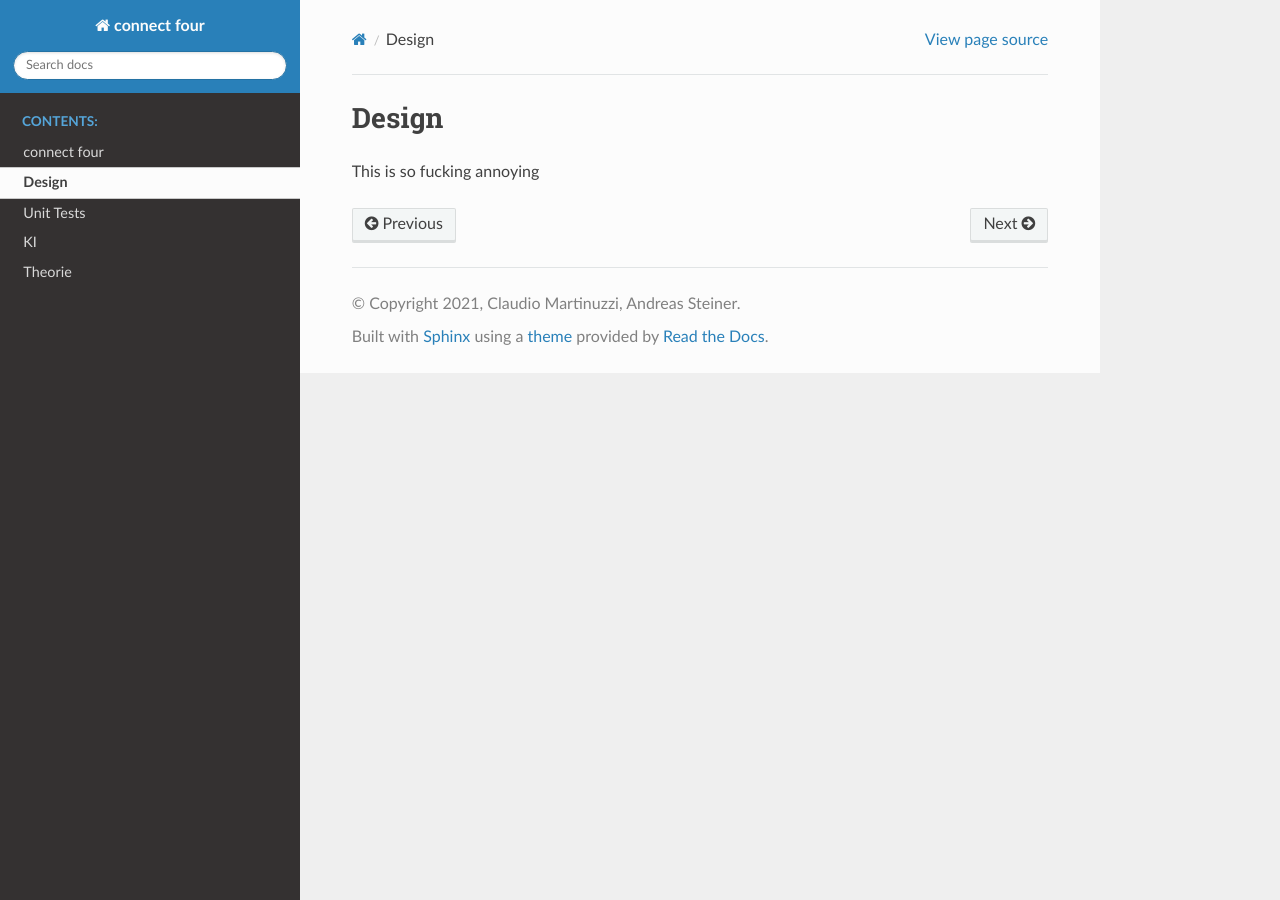
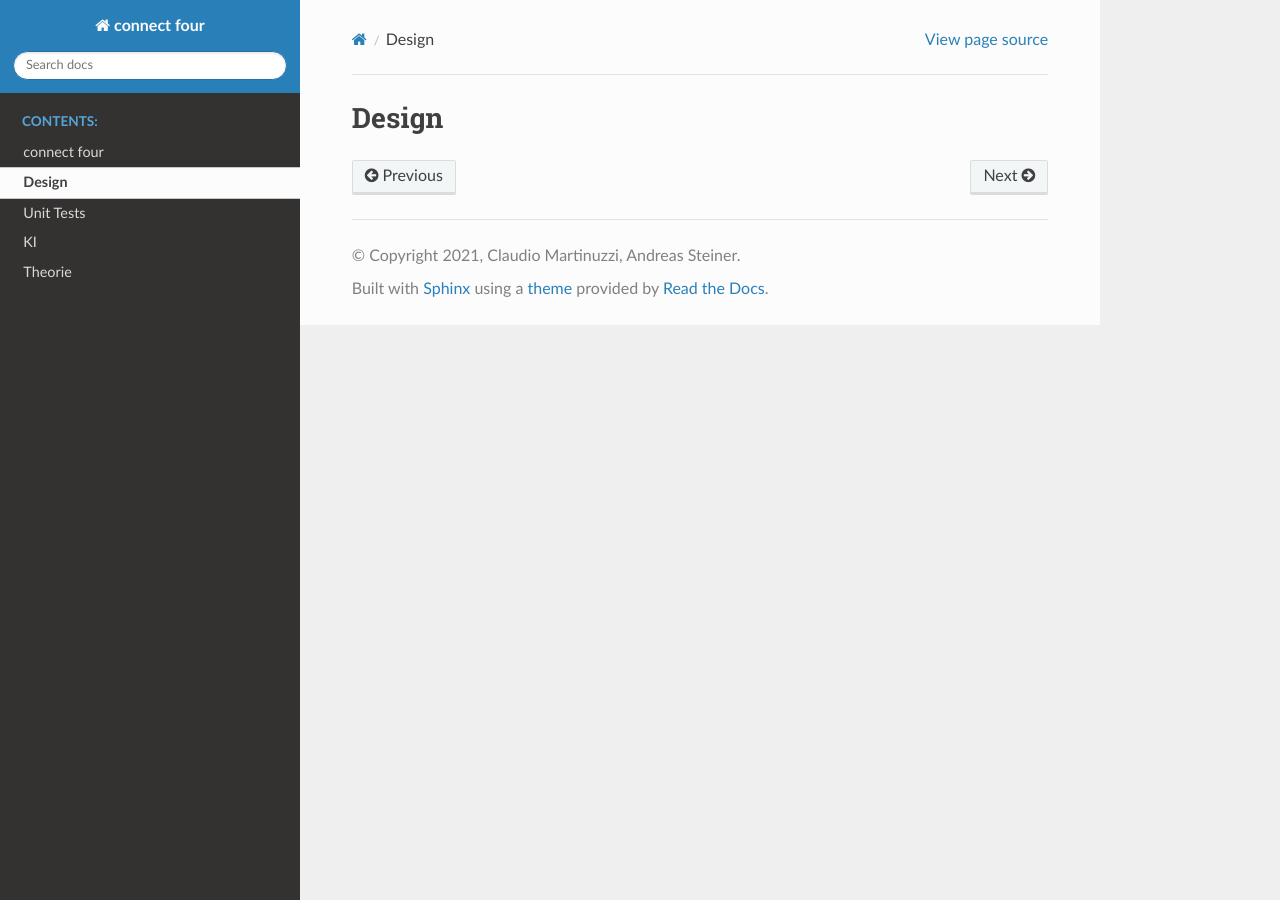
Before and after one commit to andreas-steiner/connect_four, a Sphinx documentation site: the page built from connect four/docs/source/design.md, in a window 1280 px wide. Built offline with Sphinx 7.4.7 and the Read the Docs theme 2.0.0, drawn with Linux system fonts in a browser that asks for light colours.

```diff
--- a/connect four/docs/source/design.md
+++ b/connect four/docs/source/design.md
@@ -1,3 +1 @@
 # Design
-
-This is so fucking annoying
```
